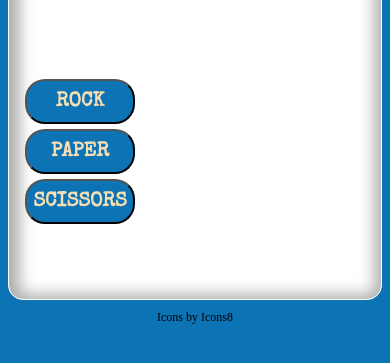
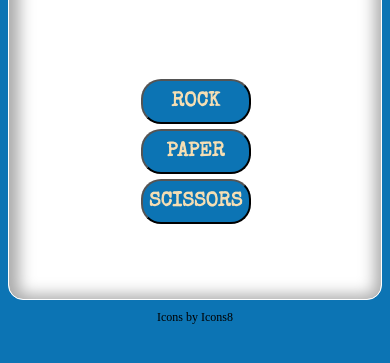
Before and after one commit to rud-y/rockpaperscissors, a plain HTML site: page index.html in a window 390 px wide. Both pictures are taken after a click on the button "P L A Y". Shown: the part 99-462 px from the top of the page. Drawn offline with nearby package versions, Linux system fonts and the light colour scheme.

Commit message:
center fix

```diff
--- a/styles.css
+++ b/styles.css
@@ -125,7 +125,7 @@
 @media (max-width: 400px) {
   .buttonWrapper {
     display: grid;
-    grid-template-columns: 1fr;
+    justify-content: center;
   }
 
   .btn {
```
